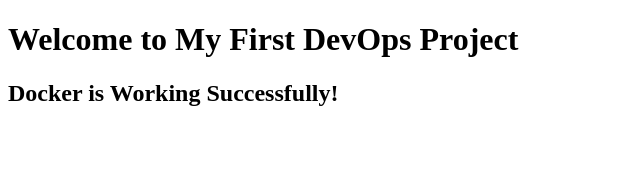
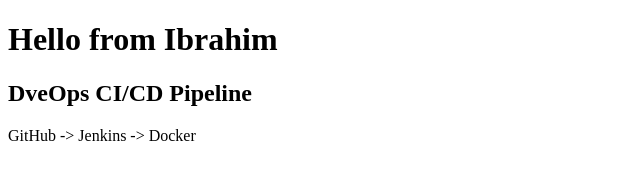
Before and after one commit to Ibahim/devops-project, a plain HTML site: page index.html in a window 1280 px wide. Shown: the whole page, without its empty margins (0-640 px from the left). Drawn offline with Linux system fonts and the light colour scheme.

Commit message:
Update application page

```diff
--- a/index.html
+++ b/index.html
@@ -1,12 +1,13 @@
 <!DOCTYPE html>
 <html>
 	<head>
-		<title>My DevOps Project  </title>
+		<title> DevOps Project  </title>
 	</head>
 
 	<body>
-		<h1>Welcome to My First DevOps Project </h1>
-		<h2>Docker is Working Successfully! </h2>
+		<h1>Hello from Ibrahim</h1>
+		<h2>DveOps CI/CD Pipeline </h2>
+		<p>GitHub -> Jenkins -> Docker </p>
 	</body>
 
 </html>
```
